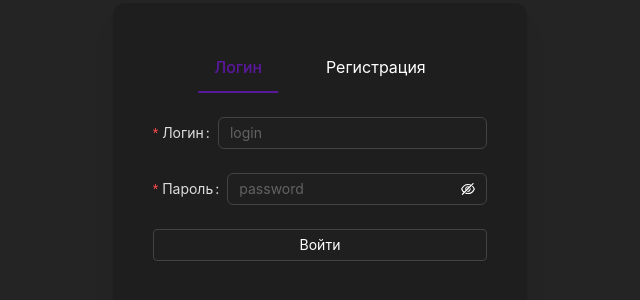
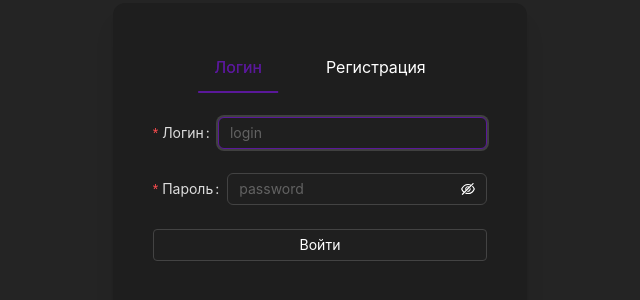
Before and after one commit to BibaBlloba/fastapi_messanger_frontend, a React (Vite) app: page /auth in a window 1280 px wide. Shown: the part 236-536 px from the top of the page, without its empty margins (320-960 px from the left). Built offline with nearby package versions, Linux system fonts and the light colour scheme; no server answers.

Commit message:
autoFocus

```diff
--- a/src/components/InputField.jsx
+++ b/src/components/InputField.jsx
@@ -25,6 +25,7 @@ const InputField = ({ onClick }) => {
         onKeyDown={handleKeyDown}
         placeholder="Type text..."
         className="flex-1 bg-[#2A2A2A] text-white rounded-lg px-4 py-2 focus:outline-none"
+        autoFocus
       />
       <button
         className="bg-[#5E35B1] text-white rounded-full p-2"
--- a/src/scenes/Auth.jsx
+++ b/src/scenes/Auth.jsx
@@ -67,7 +67,7 @@ const Auth = () => {
     return (
       <Form onFinish={loginFinish}>
         <Form.Item label='Логин' name='login' rules={[{ required: true }]}>
-          <Input placeholder='login' />
+          <Input placeholder='login' autoFocus />
         </Form.Item>
 
         <Form.Item label='Пароль' name='password' rules={[{ required: true }]}>
```
